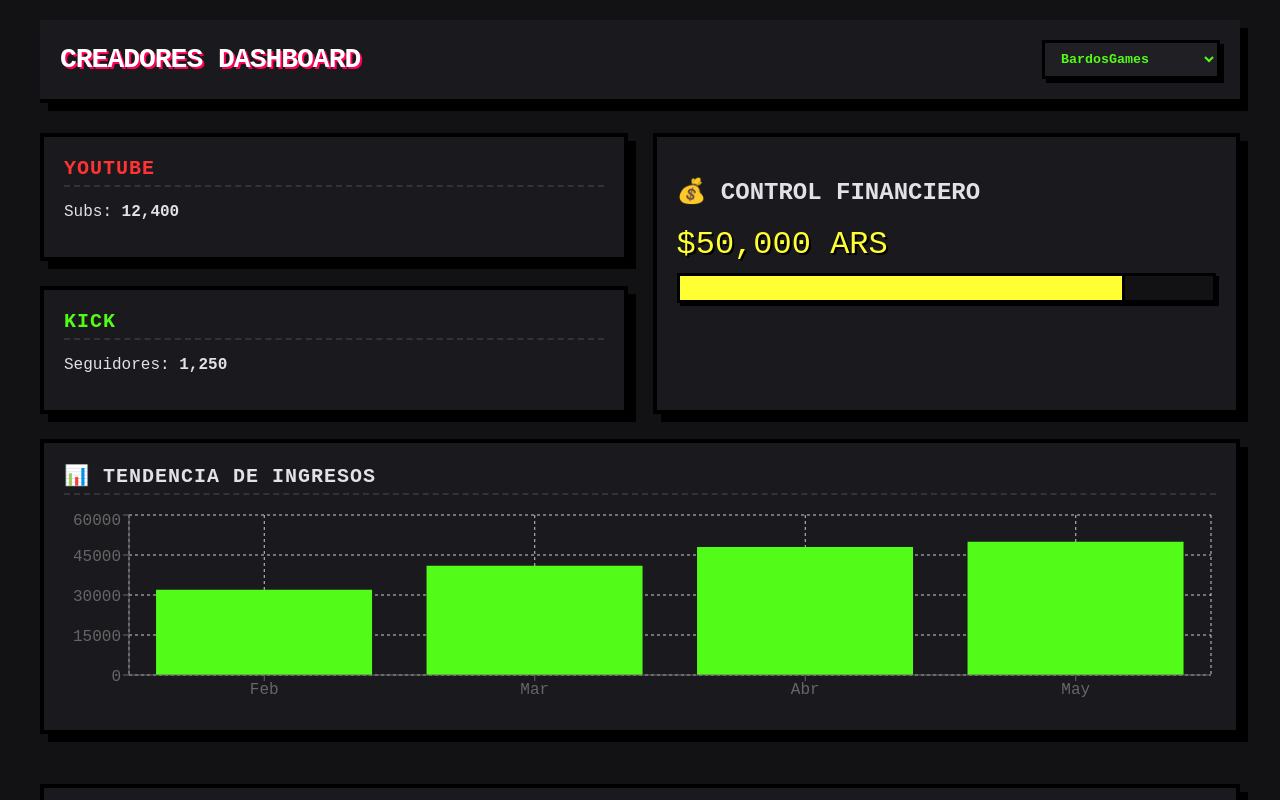
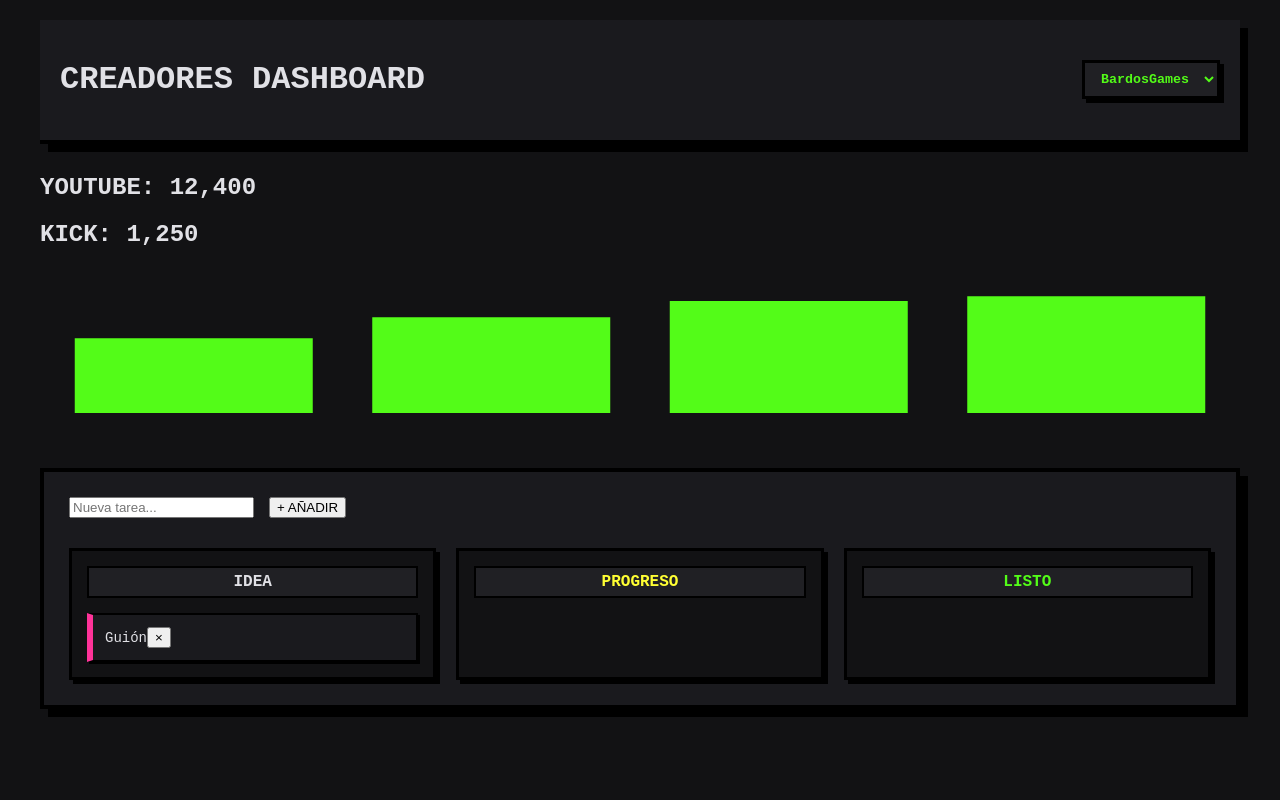
Before and after one commit to SantiagoDelgado777/creadores-dashboard, a React (Vite) app: page / in a window 1280 px wide. Shown: the top 800 px of the page. Built offline with nearby package versions, Linux system fonts and the light colour scheme.

Commit message:
Orden alfabético en columnas Kanban

```diff
--- a/src/App.jsx
+++ b/src/App.jsx
@@ -1,127 +1,106 @@
 import { useState, useEffect } from 'react'
 import { BarChart, Bar, XAxis, YAxis, Tooltip, ResponsiveContainer, CartesianGrid } from 'recharts'
-import { DndContext, closestCenter, useDroppable } from '@dnd-kit/core';
+import { DndContext, closestCenter, useDroppable, PointerSensor, TouchSensor, useSensor, useSensors } from '@dnd-kit/core';
 import { SortableContext, verticalListSortingStrategy, useSortable } from '@dnd-kit/sortable';
 import { CSS } from '@dnd-kit/utilities';
 
-// --- COMPONENTES DND ---
-function SortableTask({ tarea }) {
+// --- COMPONENTES ---
+function SortableTask({ tarea, borrarTarea }) {
   const { attributes, listeners, setNodeRef, transform, transition } = useSortable({ id: tarea.id });
-  const style = { transform: CSS.Transform.toString(transform), transition };
+  const style = { transform: CSS.Transform.toString(transform), transition, touchAction: 'none' };
+
   return (
     <div ref={setNodeRef} style={style} {...attributes} {...listeners} className="agenda-card">
       {tarea.titulo}
+      <button onClick={(e) => { e.stopPropagation(); borrarTarea(tarea.id); }} className="delete-btn">×</button>
     </div>
   );
 }
 
-function KanbanColumn({ estado, tareas }) {
+function KanbanColumn({ estado, tareas, borrarTarea }) {
   const { setNodeRef } = useDroppable({ id: estado });
+
+  // AQUÍ APLICAMOS EL ORDEN ALFABÉTICO
+  const tareasOrdenadas = [...tareas].sort((a, b) => a.titulo.localeCompare(b.titulo));
+
   return (
     <div ref={setNodeRef} className={`kanban-column column-${estado}`}>
       <h3>{estado.toUpperCase()}</h3>
-      <SortableContext items={tareas.map(t => t.id)} strategy={verticalListSortingStrategy}>
+      <SortableContext items={tareasOrdenadas.map(t => t.id)} strategy={verticalListSortingStrategy}>
         <div className="kanban-cards-container">
-          {tareas.map(tarea => <SortableTask key={tarea.id} tarea={tarea} />)}
+          {tareasOrdenadas.map(tarea => (
+            <SortableTask key={tarea.id} tarea={tarea} borrarTarea={borrarTarea} />
+          ))}
         </div>
       </SortableContext>
     </div>
   );
 }
 
-// --- APP PRINCIPAL ---
 function App() {
   const [datosCanales, setDatosCanales] = useState(() => {
-    const datosGuardados = localStorage.getItem('dashboard_datos_canales');
-    return datosGuardados ? JSON.parse(datosGuardados) : {
-        bardosgames: {
-          nombre: "BardosGames",
-          youtube: { subs: "12,400", vistas: "85.2K" },
-          kick: { followers: "1,250", horas: "320hs" },
-          finanzas: { plataforma1: { fuente: "AdSense YT", monto: 18000 }, plataforma2: { fuente: "Sponsors / Kick", monto: 27000 }, comisiones: { fuente: "Afiliados", monto: 5000 }, metaObjetivo: 60000, metaNombre: "Cámara Nueva" },
-          historico: [{ mes: 'Feb', ingresos: 32000 }, { mes: 'Mar', ingresos: 41000 }, { mes: 'Abr', ingresos: 48000 }, { mes: 'May', ingresos: 50000 }],
-          tareas: [{ id: 1, titulo: "Guión industria", estado: "idea" }, { id: 2, titulo: "Miniatura", estado: "progreso" }, { id: 3, titulo: "Resumen torneo", estado: "listo" }]
-        },
-        "santiago-dev": {
-          nombre: "Santiago Delgado",
-          youtube: { subs: "3,150", vistas: "18.4K" },
-          kick: { followers: "420", horas: "85hs" },
-          finanzas: { plataforma1: { fuente: "Monetización", monto: 4500 }, plataforma2: { fuente: "Donaciones", monto: 3000 }, comisiones: { fuente: "Pixel Art", monto: 15000 }, metaObjetivo: 30000, metaNombre: "Licencias" },
-          historico: [{ mes: 'Feb', ingresos: 11000 }, { mes: 'Mar', ingresos: 14500 }, { mes: 'Abr', ingresos: 19000 }, { mes: 'May', ingresos: 22500 }],
-          tareas: [{ id: 4, titulo: "Devlog #5", estado: "idea" }, { id: 5, titulo: "Grabar voces", estado: "progreso" }, { id: 6, titulo: "Bug colisiones", estado: "listo" }]
-        }
+    const saved = localStorage.getItem('dashboard_datos_canales');
+    return saved ? JSON.parse(saved) : {
+        bardosgames: { nombre: "BardosGames", youtube: { subs: "12,400", vistas: "85.2K" }, kick: { followers: "1,250", horas: "320hs" }, finanzas: { plataforma1: { monto: 18000 }, plataforma2: { monto: 27000 }, comisiones: { monto: 5000 }, metaObjetivo: 60000 }, historico: [{ mes: 'Feb', ingresos: 32000 }, { mes: 'Mar', ingresos: 41000 }, { mes: 'Abr', ingresos: 48000 }, { mes: 'May', ingresos: 50000 }], tareas: [{ id: 1, titulo: "Guión", estado: "idea" }] }
     };
   });
 
+  const sensors = useSensors(useSensor(PointerSensor), useSensor(TouchSensor, { activationConstraint: { delay: 200, tolerance: 5 } }));
   const [canalActivo, setCanalActivo] = useState('bardosgames');
-  const [nuevaTareaTexto, setNuevaTareaTexto] = useState('');
+  const [nuevaTarea, setNuevaTarea] = useState('');
   const canalInfo = datosCanales[canalActivo];
 
-  useEffect(() => { localStorage.setItem('dashboard_datos_canales', JSON.stringify(datosCanales)) }, [datosCanales]);
+  useEffect(() => localStorage.setItem('dashboard_datos_canales', JSON.stringify(datosCanales)), [datosCanales]);
 
-  // LÓGICA DND CON VALIDACIÓN
   const handleDragEnd = (event) => {
     const { active, over } = event;
-    if (!over || active.id === over.id) return;
-
-    if (['idea', 'progreso', 'listo'].includes(over.id)) {
-        const nuevasTareas = canalInfo.tareas.map(t => t.id === active.id ? { ...t, estado: over.id } : t);
-        setDatosCanales({ ...datosCanales, [canalActivo]: { ...canalInfo, tareas: nuevasTareas } });
-    }
+    if (!over || active.id === over.id || !['idea', 'progreso', 'listo'].includes(over.id)) return;
+    const nuevasTareas = canalInfo.tareas.map(t => t.id === active.id ? { ...t, estado: over.id } : t);
+    setDatosCanales({ ...datosCanales, [canalActivo]: { ...canalInfo, tareas: nuevasTareas } });
   };
 
-  // LÓGICA AGREGAR TAREA
-  const handleAgregarTarea = (e) => {
-    e.preventDefault();
-    if (!nuevaTareaTexto.trim()) return;
-    const nuevaTarea = { id: Date.now(), titulo: nuevaTareaTexto, estado: 'idea' };
-    setDatosCanales({ ...datosCanales, [canalActivo]: { ...canalInfo, tareas: [...canalInfo.tareas, nuevaTarea] } });
-    setNuevaTareaTexto('');
+  const borrarTarea = (id) => {
+    const nuevasTareas = canalInfo.tareas.filter(t => t.id !== id);
+    setDatosCanales({ ...datosCanales, [canalActivo]: { ...canalInfo, tareas: nuevasTareas } });
   };
 
-  const totalIngresos = canalInfo.finanzas.plataforma1.monto + canalInfo.finanzas.plataforma2.monto + canalInfo.finanzas.comisiones.monto;
-  const porcentajeMeta = Math.min(Math.round((totalIngresos / canalInfo.finanzas.metaObjetivo) * 100), 100);
+  const addTarea = (e) => {
+    e.preventDefault();
+    if (!nuevaTarea.trim()) return;
+    setDatosCanales({ ...datosCanales, [canalActivo]: { ...canalInfo, tareas: [...canalInfo.tareas, { id: Date.now(), titulo: nuevaTarea, estado: 'idea' }] } });
+    setNuevaTarea('');
+  };
 
   return (
     <div className="dashboard-container">
       <header className="dashboard-header">
-        <h1 className="logo-titulo">CREADORES DASHBOARD</h1>
-        <select value={canalActivo} onChange={(e) => setCanalActivo(e.target.value)} className="comic-select">
+        <h1>CREADORES DASHBOARD</h1>
+        <select onChange={(e) => setCanalActivo(e.target.value)} className="comic-select">
           <option value="bardosgames">BardosGames</option>
-          <option value="santiago-dev">Santiago Delgado</option>
         </select>
       </header>
 
-      <div className="main-layout-grid">
-        <div className="dashboard-grid">
-            <div className="metric-card youtube-card"><div className="card-header"><h2>YOUTUBE</h2></div><p>Subs: <strong>{canalInfo.youtube.subs}</strong></p></div>
-            <div className="metric-card kick-card"><div className="card-header"><h2>KICK</h2></div><p>Seguidores: <strong>{canalInfo.kick.followers}</strong></p></div>
+      <div className="grid-principal">
+        <div className="card metrics">
+          <h2>YOUTUBE: {canalInfo.youtube.subs}</h2>
+          <h2>KICK: {canalInfo.kick.followers}</h2>
         </div>
-        <div className="metric-card finanzas-card">
-            <h2>💰 CONTROL FINANCIERO</h2>
-            <p className="monto-ingresos">${totalIngresos.toLocaleString()} ARS</p>
-            <div className="comic-progress-bar"><div className="comic-progress-fill" style={{ width: `${porcentajeMeta}%` }}></div></div>
+        <div className="card chart">
+           <ResponsiveContainer width="100%" height={150}>
+             <BarChart data={canalInfo.historico}><Bar dataKey="ingresos" fill="#53FC18" /></BarChart>
+           </ResponsiveContainer>
         </div>
       </div>
 
-      <section className="chart-section metric-card">
-        <div className="card-header"><h2>📊 TENDENCIA DE INGRESOS</h2></div>
-        <ResponsiveContainer width="100%" height={200}>
-          <BarChart data={canalInfo.historico}><CartesianGrid strokeDasharray="3 3" /><XAxis dataKey="mes" /><YAxis /><Tooltip /><Bar dataKey="ingresos" fill="#53FC18" /></BarChart>
-        </ResponsiveContainer>
-      </section>
-
       <section className="agenda-section">
-        <h2 className="agenda-titulo">📋 PLAN DE PRODUCCIÓN</h2>
-        <form onSubmit={handleAgregarTarea} className="agenda-form">
-          <input value={nuevaTareaTexto} onChange={(e) => setNuevaTareaTexto(e.target.value)} placeholder="Nueva idea..." className="agenda-input" />
-          <button type="submit" className="agenda-btn">+ AÑADIR</button>
+        <form onSubmit={addTarea} className="agenda-form">
+          <input value={nuevaTarea} onChange={(e) => setNuevaTarea(e.target.value)} placeholder="Nueva tarea..." />
+          <button type="submit">+ AÑADIR</button>
         </form>
-
-        <DndContext collisionDetection={closestCenter} onDragEnd={handleDragEnd}>
+        <DndContext sensors={sensors} collisionDetection={closestCenter} onDragEnd={handleDragEnd}>
           <div className="kanban-board">
             {['idea', 'progreso', 'listo'].map(estado => (
-               <KanbanColumn key={estado} estado={estado} tareas={canalInfo.tareas.filter(t => t.estado === estado)} />
+              <KanbanColumn key={estado} estado={estado} tareas={canalInfo.tareas.filter(t => t.estado === estado)} borrarTarea={borrarTarea} />
             ))}
           </div>
         </DndContext>
```
